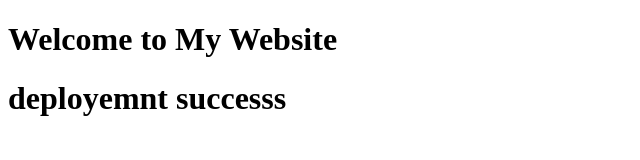
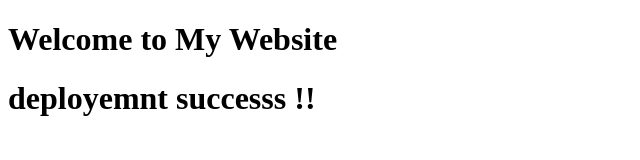
Before and after one commit to Dilakshithan/gh-deployment-workflow, a plain HTML site: page index.html in a window 1280 px wide. Shown: the full height of the page, 0-640 px from the left. Drawn offline with Linux system fonts and the light colour scheme.

Commit message:
index cange 3

```diff
--- a/index.html
+++ b/index.html
@@ -7,7 +7,7 @@
 <body>
 
     <h1>Welcome to My Website</h1>
-    <h1>deployemnt successs </h1>
+    <h1>deployemnt successs !!</h1>
 
 </body>
 </html>
```
